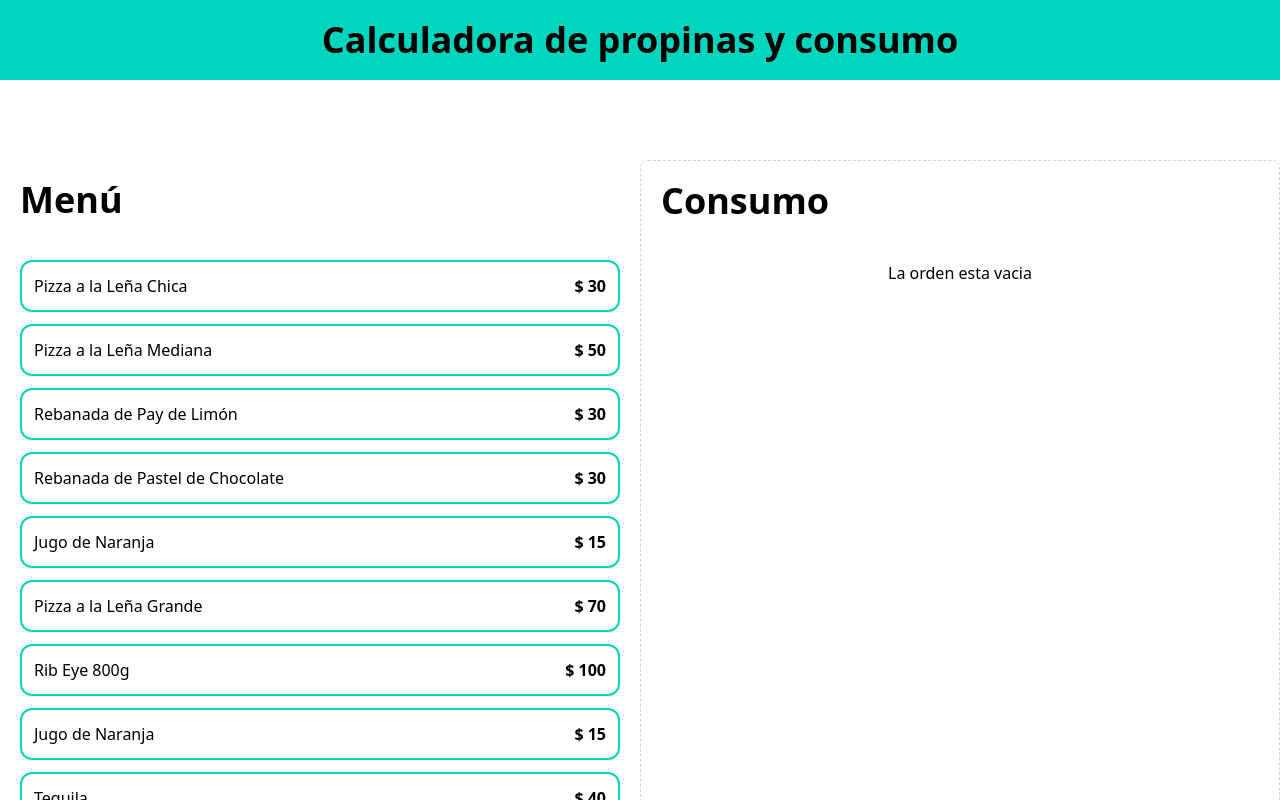
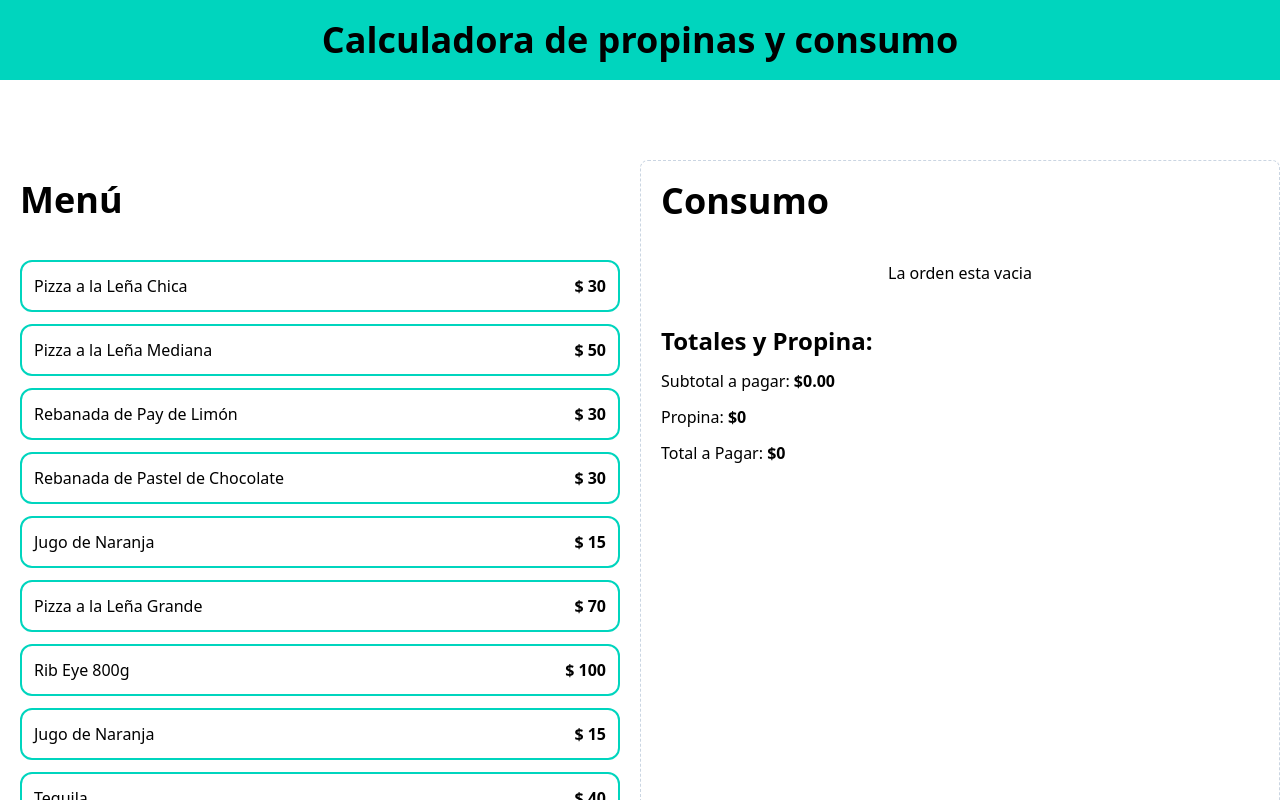
Before and after one commit to devAyyoub/calculadora_propinas, a React (Vite) app: page / in a window 1280 px wide. Shown: the top 800 px of the page. Built offline with nearby package versions, Linux system fonts and the light colour scheme.

Commit message:
Added logic to calculate the subtotal amount

```diff
--- a/src/App.tsx
+++ b/src/App.tsx
@@ -1,6 +1,7 @@
 import MenuItem from "./components/MenuItem";
 import OrderContents from "./components/OrderContents";
 import { menuItems } from "./data/db";
+import OrderTotals from "./components/OrderTotals";
 import useOrder from "./hooks/useOrder";
 
 function App() {
@@ -28,6 +29,9 @@
             order={order}
             removeItem={removeITem}
           />
+          <OrderTotals
+            order={order}
+          />
         </div>
       </main>
     </>
--- /dev/null
+++ b/src/components/OrderTotals.tsx
@@ -0,0 +1,35 @@
+import { useMemo } from "react"
+import { OrderItem } from "../types"
+import { formatCurrency } from "../helpers"
+
+type OrderTotalsProps = {
+    order: OrderItem[]
+}
+
+export default function OrderTotals({order} : OrderTotalsProps ) {
+
+    const subtotalAmount = useMemo(() => order.reduce((total, item) => total + (item.quantity * item.price), 0), [order])
+
+  return (
+    <>
+        <div className="space-y-3">
+            <h2 className="font-black text-2xl">Totales y Propina:</h2>
+            <p>
+                Subtotal a pagar: {''}
+                <span className="font-black">{formatCurrency(subtotalAmount)}</span>
+            </p>
+
+            <p>
+                Propina: {''}
+                <span className="font-black">$0</span>
+            </p>
+
+            <p>
+                Total a Pagar: {''}
+                <span className="font-black">$0</span>
+            </p>
+        </div>
+        <button></button>
+    </>
+  )
+}
```
